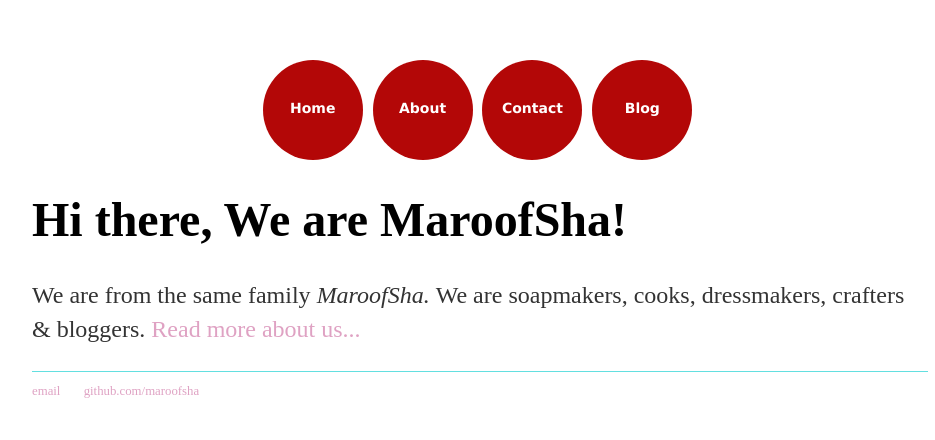
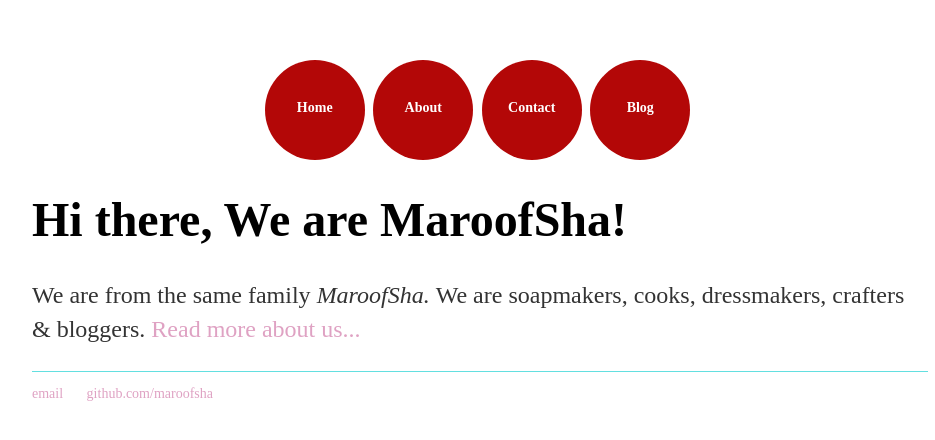
Before and after one commit to maroofsha/maroofsha.github.io, a Jekyll site: the page built from index.html, in a window 1280 px wide. Shown: the top 440 px of the page, without its empty margins (160-1095 px from the left). Built offline with Jekyll 4.4.1, drawn with Linux system fonts in a browser that asks for light colours.

Commit message:
Create main.css

```diff
--- a/css/main.css
+++ b/css/main.css
@@ -4,6 +4,7 @@
 }
 footer ul {
     font-family:'Oldenburg', 'Raleway', 'Nixie-one';
+    font-size: 14px;
     padding: 0px;
     list-style: none;
     }
@@ -17,7 +18,7 @@
 .nav ul{
 margin: 0;
 padding: 0;
-font: bold 14px Verdana;
+font: bold 14px Oldenburg;
 list-style-type: none;
 text-align: center;
 }
```
